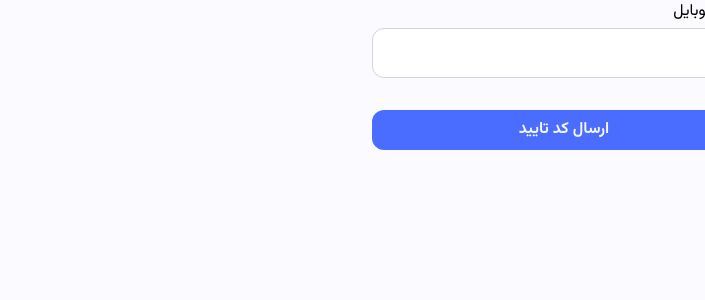
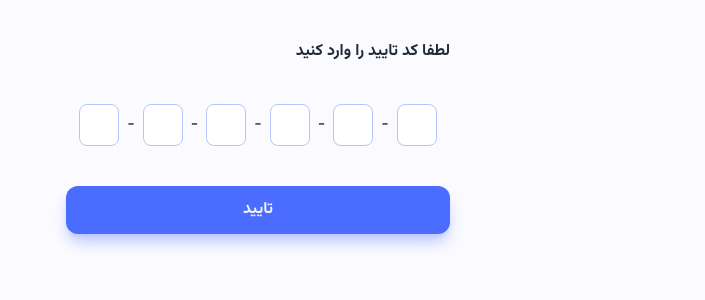
Before and after one commit to fatememirali1374/freelnacer-app-frontend, a React (Vite) app: page /auth in a window 1280 px wide. Shown: the top 300 px of the page, without its empty margins (575-1280 px from the left). Built offline with nearby package versions, Linux system fonts and the light colour scheme.

Commit message:
create check OTP ui

```diff
--- a/package.json
+++ b/package.json
@@ -10,8 +10,11 @@
     "preview": "vite preview"
   },
   "dependencies": {
+    "axios": "^1.6.7",
     "react": "^18.2.0",
     "react-dom": "^18.2.0",
+    "react-icons": "^5.0.1",
+    "react-otp-input": "^3.1.1",
     "react-router-dom": "^6.22.1"
   },
   "devDependencies": {
--- /dev/null
+++ b/src/features/authentication/CheckOTPForm.jsx
@@ -0,0 +1,25 @@
+import { useState } from "react"
+import OTPInput from "react-otp-input"
+
+function CheckOTPForm() {
+    const [otp, setOtp] = useState("")
+    return (
+        <div>
+            <form className=" space-y-10">
+                <p className=" font-bold text-secondary-800">  لطفا کد تایید را وارد کنید</p>
+                <OTPInput
+                    value={otp}
+                    onChange={setOtp}
+                    numInputs={6}
+                    renderSeparator={<span>-</span>}
+                    renderInput={(props) => <input type="number"{...props} />}
+                    containerStyle=" flex flex-row-reverse gap-x-2 justify-center"
+                    inputStyle={{ width: "2.5rem", padding: "0.5rem 0.2rem", border: "1px solid rgb(var(--color-primary-300))", borderRadius: "0.5rem" }}
+                />
+                <button className="btn btn--primary w-full">تایید</button>
+            </form>
+        </div>
+    )
+}
+
+export default CheckOTPForm
--- a/src/features/authentication/SendOTPForm.jsx
+++ b/src/features/authentication/SendOTPForm.jsx
@@ -1,4 +1,5 @@
 import { useState } from "react"
+import TextField from "../../ui/TextField"
 
 
 function SendOTPForm() {
@@ -7,19 +8,13 @@ function SendOTPForm() {
         <div>
             <form className=" space-y-8">
                 <div>
-                    <label className=" mb-1" htmlFor="phonenumber">شماره موبایل</label>
-                    <input
-                        value={phoneNumber}
-                        onChange={(e) => setPhoneNumber(e.target.value)}
-                        id="phonenumber"
-                        className=" w-full py-3 px-4 rounded-xl text-secondary-900 border border-gray-300
-                        hover:border-primary-500 focus:border-primary-500
-                        focus:bg-white transition-all duration-300 ease-in-out
-                        focus:shadow-lg focus:shadow-primary-200"
-                        type="text" />
+                    <TextField name="phoneNumber"
+                    value={phoneNumber}
+                    label=" شماره موبایل"
+                    onChange={(e)=>setPhoneNumber(e.target.value)}
+                     />
                 </div>
-                <button className=" px-4 py-2 font-bold bg-primary-900 text-secondary-100 w-full rounded-xl
-               transition-all duration-300 hover:bg-primary-800 hover:shadow-xl shadow-primary-300 ">ارسال کد تایید</button>
+                <button className=" btn btn--primary w-full ">ارسال کد تایید</button>
             </form>
         </div>
     )
--- a/src/index.css
+++ b/src/index.css
@@ -36,6 +36,34 @@
 
   }
 }
+
+@layer components{
+  .textField__input{
+    @apply  w-full py-3 px-4 rounded-xl text-secondary-900 border border-gray-300
+    hover:border-primary-500 focus:border-primary-500
+    focus:bg-white transition-all duration-300 ease-in-out
+    focus:shadow-lg focus:shadow-primary-200
+  }
+  .btn{
+    @apply px-4 py-2 font-bold rounded-xl transition-all duration-300
+  }
+  .btn--primary{
+    @apply py-3 bg-primary-900 text-secondary-100 hover:bg-primary-700 hover:text-white shadow-lg shadow-primary-300
+  }
+  .btn--secondary{
+    @apply bg-secondary-500 text-secondary-50
+  }
+  .badge{
+
+  }
+  .badge--primary{
+
+  }
+  .badge--secondary{
+
+  }
+}
+
 html,
 body{
   padding: 0;
@@ -63,6 +91,3 @@ button:disabled{
   pointer-events: none;
   box-shadow: none;
 }
-label{
-  display: block;
-}
--- a/src/pages/Auth.jsx
+++ b/src/pages/Auth.jsx
@@ -1,10 +1,14 @@
+import CheckOTPForm from "../features/authentication/CheckOTPForm"
 import SendOTPForm from "../features/authentication/SendOTPForm"
 
 function Auth() {
   return (
-    <div className=" w-full sm:max-w-sm">
-      <SendOTPForm/>
+   <div className=" flex justify-center pt-10">
+     <div className="w-full sm:max-w-sm">
+      {/* <SendOTPForm/> */}
+      <CheckOTPForm/>
     </div>
+   </div>
   )
 }
 
--- /dev/null
+++ b/src/ui/TextField.jsx
@@ -0,0 +1,19 @@
+
+function TextField({label, name, value , onChange}) {
+  return (
+    <div>
+        <label className=" mb-2 block" htmlFor={name}> {label}</label>
+                    <input
+                        value={value}
+                        onChange={onChange}
+                        id={name}
+                        name={name}
+                        className="textField__input"
+                        type="text"
+                        autoComplete="off"
+                        />
+    </div>
+  )
+}
+
+export default TextField
```
Also changed, not shown: 1 other file (tests, documents, lock files or other folders).
